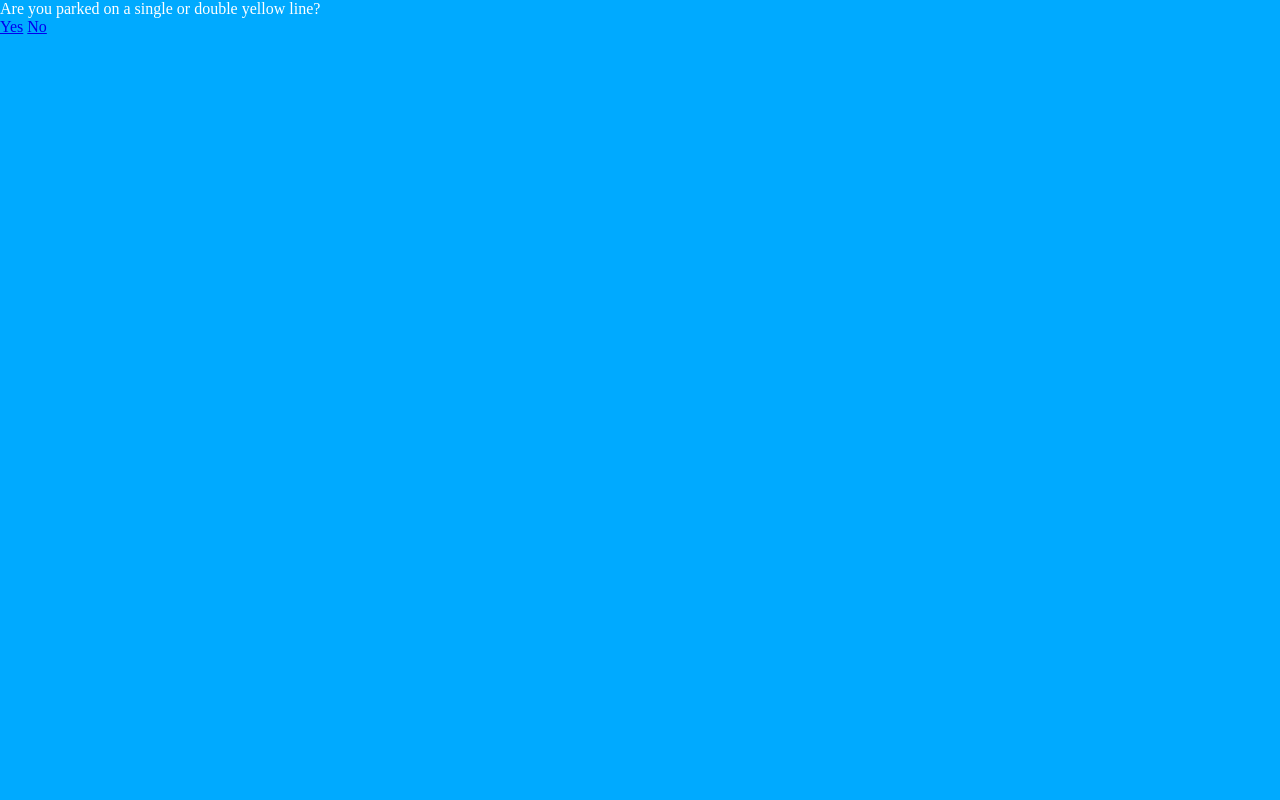
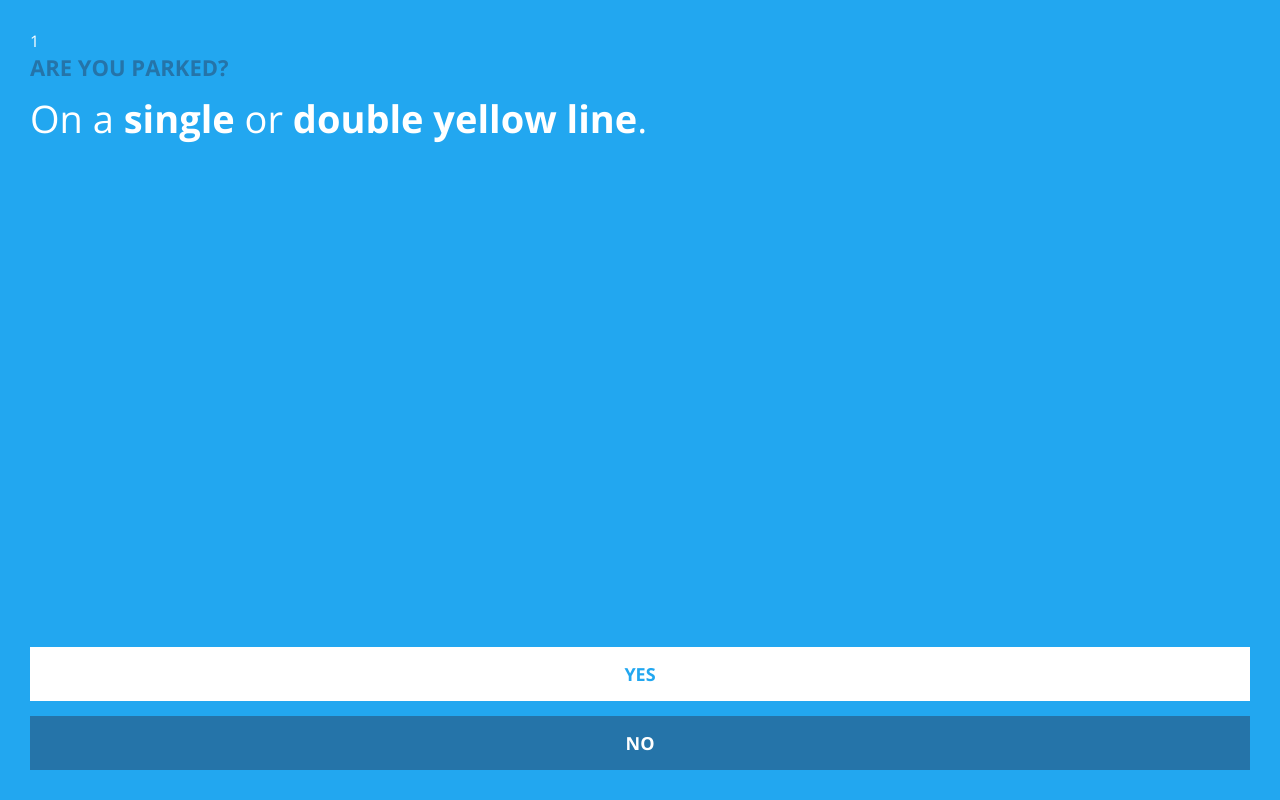
Before and after one commit to zakcutner/blueman, a plain HTML site: page client/index.html in a window 1280 px wide. Drawn offline with nearby package versions, Linux system fonts and the light colour scheme.

Commit message:
Mostly design changes

```diff
--- a/client/index.html
+++ b/client/index.html
@@ -11,7 +11,9 @@
     </head>
     <body>
         <div class="question">
-            Are you parked on a single or double yellow line?
+            <div class="no">1</div>
+            <h1>Are you parked?</h1>
+            <p>On a <strong>single</strong> or <strong>double yellow line</strong>.</p>
         </div>
 
         <div class="answers">
--- a/client/scripts.js
+++ b/client/scripts.js
@@ -1,26 +1,4 @@
 var uuid;
-
-var position = {
-    locate: function() {
-        if('geolocation' in navigator) {
-            navigation.geolocation.getCurrentPosition(function(position) {
-                this.latitude = position.coords.latitude;
-                this.longitude = position.coords.longitude;
-            });
-        } else {
-            console.log('Geolocation has been blocked or is not supported on this device!');
-        }
-    },
-
-    retrieve: function() {
-        if('latitude' in this && 'longitude' in this) {
-            return [this.latitude, this.longitude]
-        } else {
-            locate();
-            retrieve();
-        }
-    }
-};
 
 var question = {
     init: function(details) {
@@ -29,15 +7,25 @@ var question = {
     },
 
     submit: function(answer) {
-        $.post('/api/', {uuid: uuid, answer: answer}, function(data) {
+        $.post('http://192.168.108.100:5000/api/', {uuid: uuid, answer: answer}, function(data) {
             question.init(data.question);
         });
     }
 };
 
-(function() {
-    $.post('/api/', {position: position.retrieve()}, function(data) {
-        uuid = data.uuid;
-        question.init(data.question);
-    });
+$(document).ready(function() {
+    if('geolocation' in navigator) {
+        navigator.geolocation.getCurrentPosition(function(position) {
+            $.post('http://192.168.108.100:5000/api/', {
+                latitude: position.coords.latitude,
+                longitude: position.coords.longitude
+            }, function(data) {
+                uuid = data.uuid;
+                question.init(data.question);
+                console.log(uuid);
+            });
+        });
+    } else {
+        console.log('Geolocation has been blocked or is not supported on this device!');
+    }
 });
--- a/client/styles.scss
+++ b/client/styles.scss
@@ -1,4 +1,5 @@
-$primary: #0af;
+$primary: #22A7F0;
+$secondary: #2574A9;
 $white: #fff;
 $dark: #222;
 
@@ -11,6 +12,57 @@ $dark: #222;
 }
 
 body {
+    padding: 30px;
     background: $primary;
     color: $white;
+    font-family: "Open Sans";
+    font-weight: 400;
+    overflow: hidden;
+
+    .question {
+        .no {
+            display: inline-block;
+        }
+
+        h1 {
+            font-weight: 700;
+            font-size: 22px;
+            text-transform: uppercase;
+            margin-bottom: 10px;
+            color: $secondary;
+        }
+
+        p {
+            font-weight: 300;
+            font-size: 38px;
+            color: $white;
+
+            strong {
+                font-weight: 700;
+            }
+        }
+    }
+
+    .answers {
+        position: absolute;
+        bottom: 30px; left: 30px; right: 30px;
+
+        a {
+            display: block;
+            background: $white;
+            color: $primary;
+            text-decoration: none;
+            font-weight: 700;
+            font-size: 18px;
+            padding: 15px;
+            text-align: center;
+            text-transform: uppercase;
+
+            &#no {
+                background: $secondary;
+                color: $white;
+                margin-top: 15px;
+            }
+        }
+    }
 }
```
Also changed, not shown: client/styles.css.
